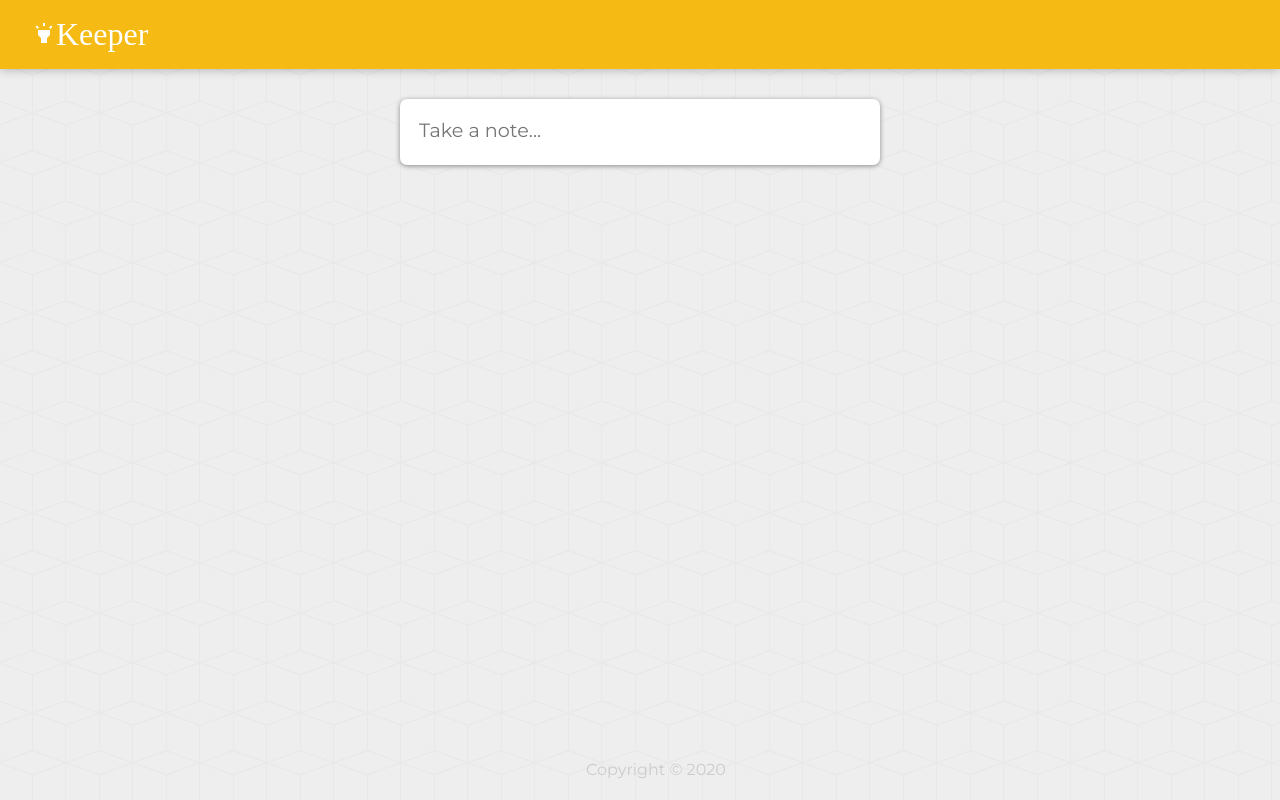
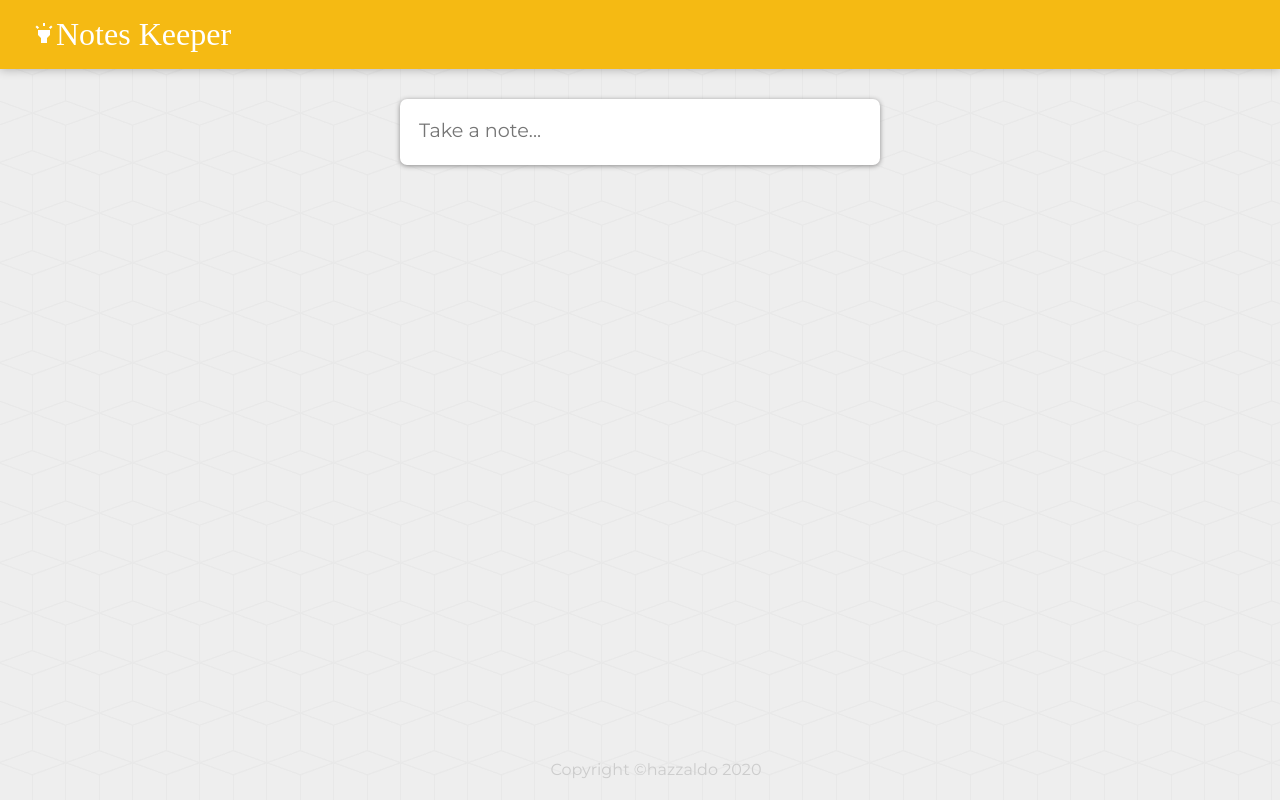
Before and after one commit to hazzaldo/Notes-Keeper-webb-app--React-Js-, a React (Create React App) app: page / in a window 1280 px wide. Built offline with nearby package versions, Linux system fonts and the light colour scheme; a web font is replaced by a local one.

Commit message:
change app name to 'Notes Keeper'

```diff
--- a/package.json
+++ b/package.json
@@ -1,5 +1,5 @@
 {
-  "name": "keeper-app-part-1-starting",
+  "name": "notes-keeper-app-part-1-starting",
   "version": "1.0.0",
   "description": "",
   "keywords": [],
--- a/public/index.html
+++ b/public/index.html
@@ -1,7 +1,7 @@
 <!DOCTYPE html>
 <html lang="en">
   <head>
-    <title>Keeper App</title>
+    <title>Notes Keeper App</title>
     <link
       href="https://fonts.googleapis.com/css?family=McLaren|Montserrat&display=swap"
       rel="stylesheet"
--- a/src/components/Footer.jsx
+++ b/src/components/Footer.jsx
@@ -5,7 +5,7 @@ const currentYear = new Date().getFullYear();
 function Footer() {
     return (
         <footer>
-            <p>Copyright &copy; {currentYear}</p>
+            <p>Copyright &copy;hazzaldo {currentYear}</p>
         </footer>
     );
 }
--- a/src/components/Header.jsx
+++ b/src/components/Header.jsx
@@ -4,7 +4,7 @@ import HighlightIcon from '@material-ui/icons/Highlight';
 function Header() {
     return (
         <header>
-            <h1><HighlightIcon />Keeper</h1>
+            <h1><HighlightIcon />Notes Keeper</h1>
         </header>
     );
 }
```
Also changed, not shown: 1 other file (tests, documents, lock files or other folders).
